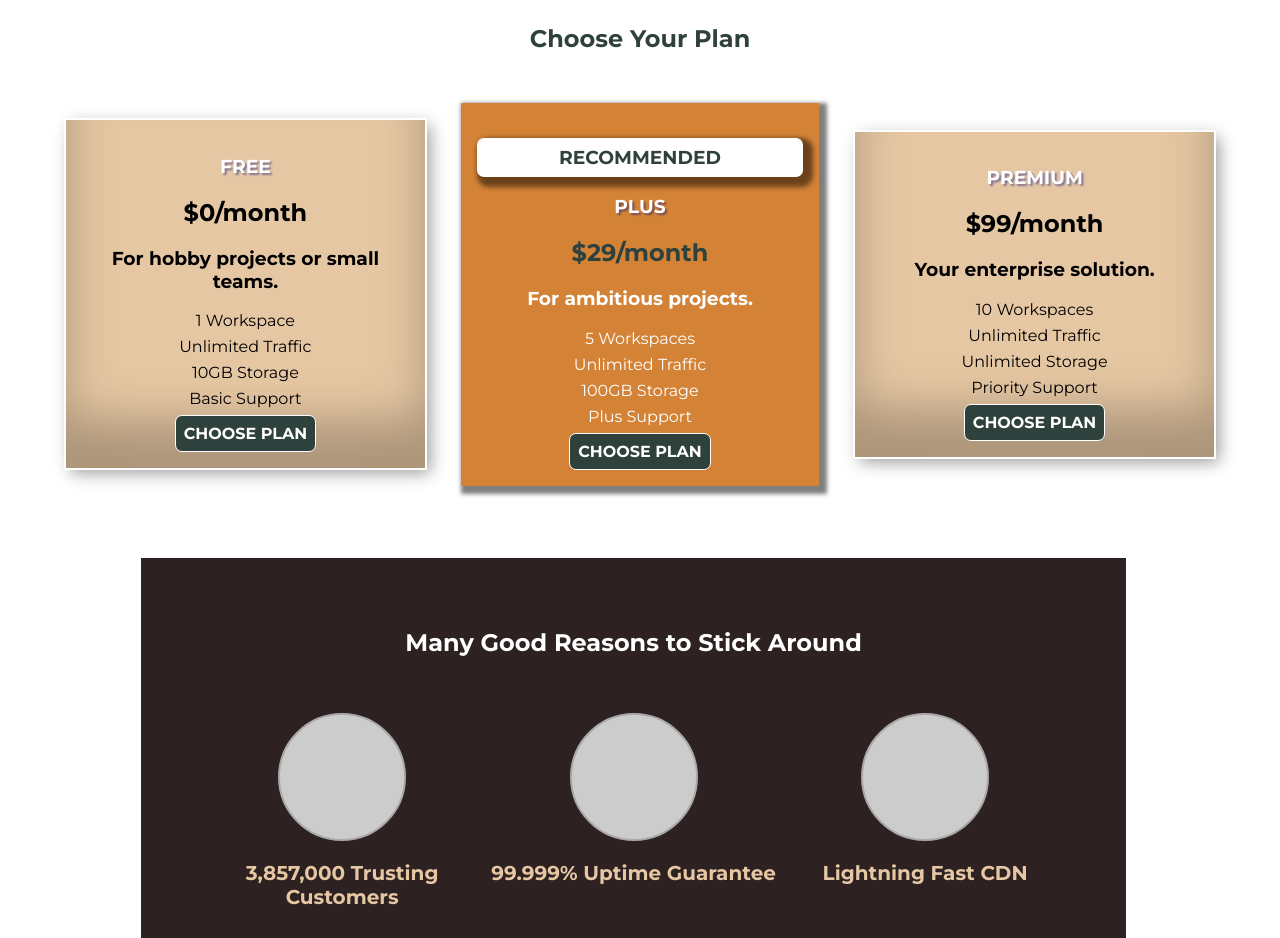
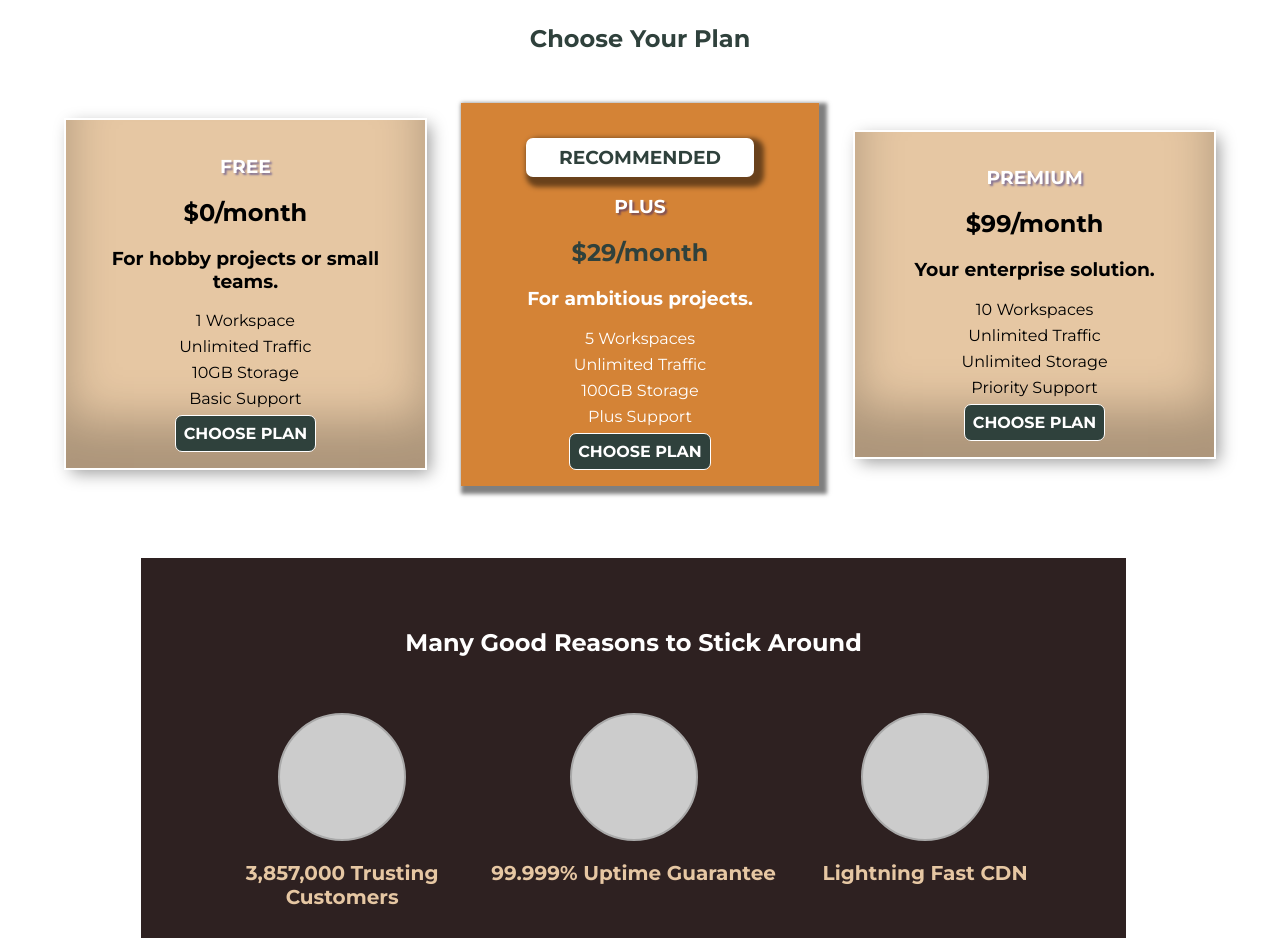
Before and after one commit to KalinTrachev/CSS-Udemy, a plain HTML site: page MAIN FILES/index.html in a window 1280 px wide. Shown: the part 820-1758 px from the top of the page. Drawn offline with Linux system fonts and the light colour scheme.

Commit message:
Add and modify

```diff
--- a/MAIN FILES/main.css
+++ b/MAIN FILES/main.css
@@ -49,6 +49,7 @@
     background: rgb(212, 131, 54);
     color: white;
     box-shadow: 4px 4px 4px 4px rgba(0, 0, 0, 0.5);
+    text-align: center;
 }
 
 .plan__annotation {
@@ -57,6 +58,9 @@
     padding: 8px;
     box-shadow: 5px 5px 5px 5px rgba(0, 0, 0, 0.5);
     border-radius: 7px;
+    position: relative;
+    width: 70%;
+    left: 15%;
 
 }
 .plan__title {
```
Also changed, not shown: 1 other file.
